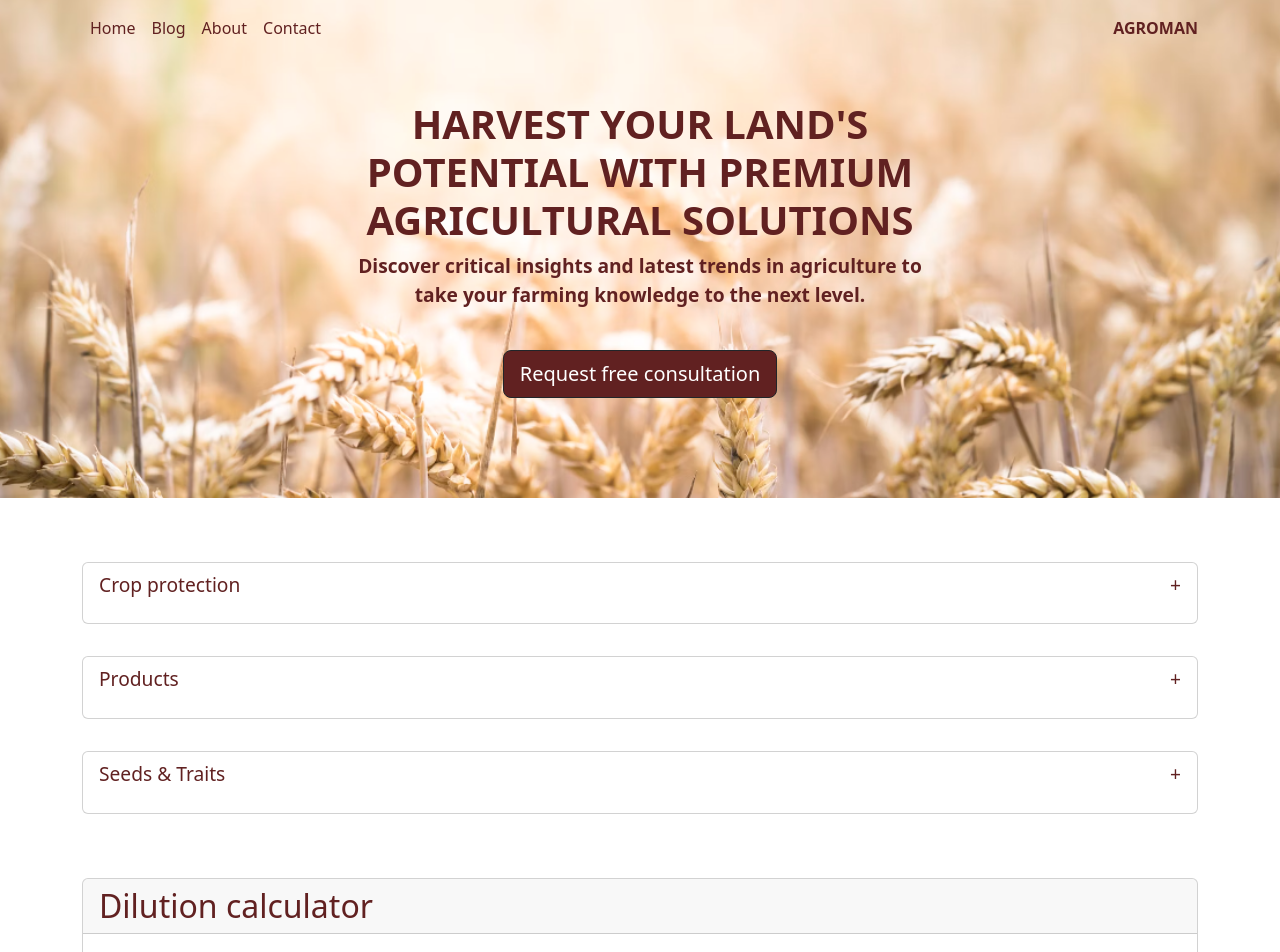
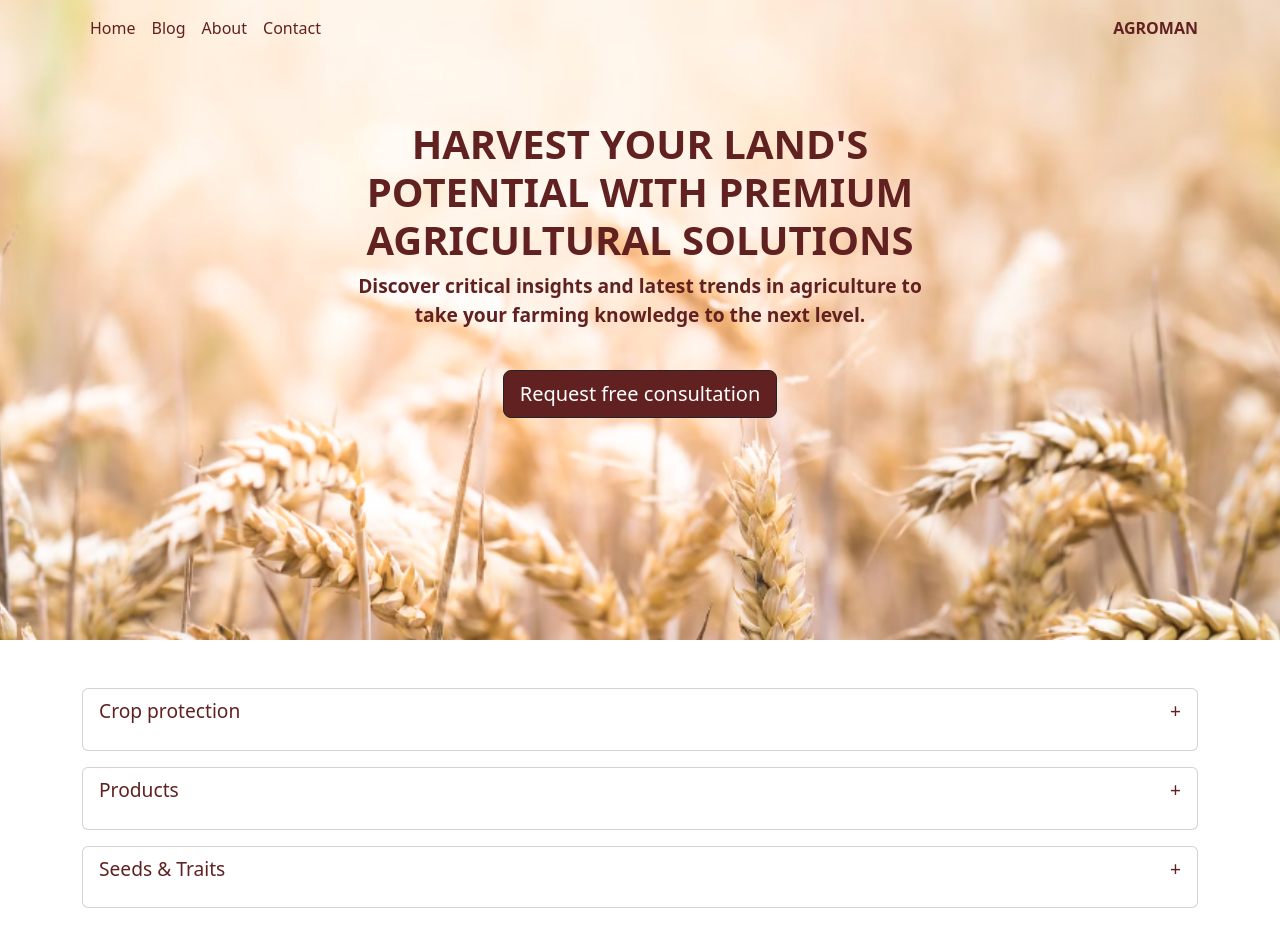
Before and after one commit to Evaketesdi/agroman, a React (Create React App) app: page / in a window 1280 px wide. Shown: the top 952 px of the page. Built offline with nearby package versions, Linux system fonts and the light colour scheme.

Commit message:
adding images to accordion

```diff
--- a/src/Accordion.js
+++ b/src/Accordion.js
@@ -32,7 +32,13 @@ function AccordionItem({ title, text, image }) {
       </div>
       <div className="row">
         {isOpen && <div className="col p-3">{text}</div>}
-        {isOpen && <img className="col p-3" alt={title} src={image}></img>}
+        {isOpen && (
+          <img
+            className="accordion-image col p-3"
+            alt={title}
+            src={image}
+          ></img>
+        )}
       </div>
     </div>
   );
--- a/src/App.css
+++ b/src/App.css
@@ -1,10 +1,16 @@
+* {
+  box-sizing: border-box;
+}
+
 .hero-section {
   background-image: url("/public/herosection-photo.png");
   background-size: cover;
   background-position: center;
   text-align: center;
-  padding: 100px 20px;
+  padding: 120px 50px;
+  height: 80vh;
 }
+
 .text-color {
   color: rgb(97, 33, 33);
 }
@@ -36,11 +42,6 @@ p {
   object-fit: contain;
 }
 
-.accordion {
-  display: flex;
-  flex-direction: column;
-}
-
 .title {
   display: flex;
   flex-direction: row;
@@ -52,6 +53,9 @@ p {
   cursor: pointer;
 }
 
+.accordion-image {
+  max-width: 20%;
+}
 /*.content-box {
   grid-column: 2 / -1;
   line-height: 1.6;
--- a/src/App.js
+++ b/src/App.js
@@ -14,7 +14,7 @@ export const blog = [
   {
     title: "Crop protection",
     text: "Weeds rob plants of water, sunlight and nutrients, while harmful insects and diseases can devastate crops, threating food production. Growers have always relied on a host of tools to fight these ever-present threats that account for up to 30 percent of the world's annual crop loss. Without the use of reliable crop protection solutions, those losses could be much higher – and threaten the stability of the world's food supply.",
-    //image: "/images/cereal.jpg",
+    image: "/images/cereal.jpg",
   },
   {
     title: "Products",
--- a/src/Footer.js
+++ b/src/Footer.js
@@ -7,7 +7,7 @@ export default function Footer() {
         <strong>AGROMAN</strong>
         <p>You can find us in Romania</p>
         <strong>Get connected with us</strong>
-        <p className="lead">2023 Copyright: Agroman</p>
+        <p className="lead">&copy 2023 Copyright: Agroman</p>
         <p className="lead">All rights reserved</p>
       </div>
     </footer>
```
